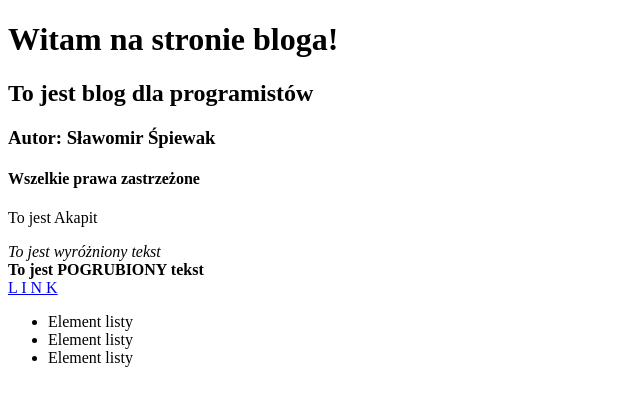
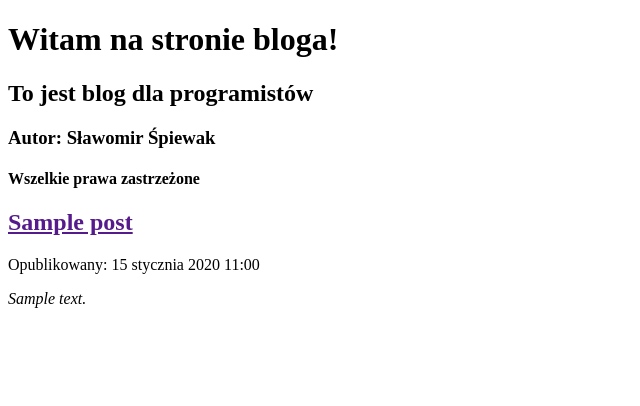
Before and after one commit to Salvek/djangoblog, a Django app: template blog/templates/blog/post_list.html in a window 1280 px wide. Shown: the top 406 px of the page, without its empty margins (0-640 px from the left). Run offline with Django 4.2, Linux system fonts and the light colour scheme; the template is opened without the code that fills it: values that come from a table or form of the project are taken from there, others are empty; tables that the repository leaves empty hold one stand-in row (values such as "Sample post").

Commit message:
Dodanie zmian w pliku html

```diff
--- a/blog/templates/blog/post_list.html
+++ b/blog/templates/blog/post_list.html
@@ -11,18 +11,20 @@
         <h3>Autor: Sławomir Śpiewak</h3>
         <h4>Wszelkie prawa zastrzeżone</h4>
     </div>
+
+    {% comment "Komentarz autora" %}
+    Tutaj lista postów
+    {% endcomment %}
+
+    {% for post in posts %}
     <div>
-        <p>To jest Akapit</p>
-        <em>To jest wyróżniony tekst</em><br>
-        <strong>To jest POGRUBIONY tekst</strong><br>
-        <a href="https://youtube.com">L I N K</a>
+        <h2><a href="">{{ post.title }}</a></h2>
+        <p>Opublikowany: {{ post.publishDate }}</p>
+        <em>{{ post.text|linebreaksbr }}</em>
     </div>
+    {% endfor %}
     <div>
-        <ul>
-            <li>Element listy</li>
-            <li>Element listy</li>
-            <li>Element listy</li>
-        </ul>
+
     </div>
 </body>
 </html>
--- a/blog/views.py
+++ b/blog/views.py
@@ -1,4 +1,7 @@
 from django.shortcuts import render
+from django.utils import timezone
+from .models import Post
 
 def post_list(request):
-    return render(request, 'blog/post_list.html', {})
+    posts = Post.objects.filter(publishedDate__lte=timezone.now()).order_by('publishedDate')
+    return render(request, 'blog/post_list.html', {'posts': posts})
```
